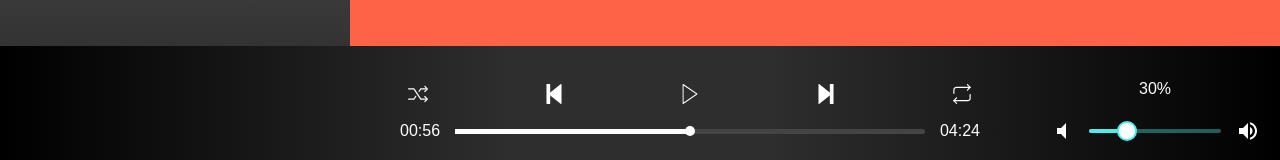
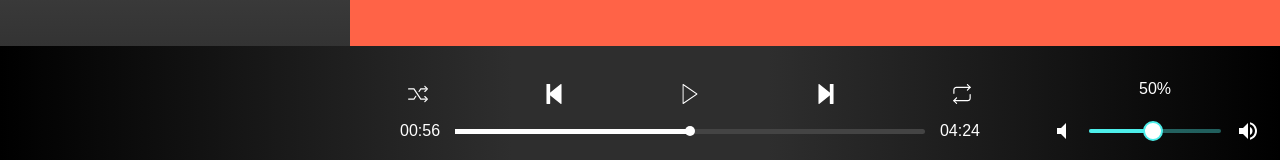
Before and after one commit to N-bred/react-music-player, a React (Create React App) app: page / in a window 1280 px wide. Shown: the part 634-794 px from the top of the page. Built offline with nearby package versions, Linux system fonts and the light colour scheme.

Commit message:
Added volume control

```diff
--- a/src/SecondDevelopment/components/VolumeSlider/VolumeSlider.jsx
+++ b/src/SecondDevelopment/components/VolumeSlider/VolumeSlider.jsx
@@ -4,11 +4,14 @@ import { Mute, HighVolume } from '../../icons'
 import ButtonSvg from '../ButtonSvg/ButtonSvg'
 import Slider from '@material-ui/core/Slider'
 import { withStyles } from '@material-ui/core'
+import { ACTIONS, useMediaPlayer } from '../../context/MediaPlayer'
 
 function VolumeSlider(props) {
-  const [value, setValue] = useState(30)
+  const mediaPlayer = useMediaPlayer()
+  const [value, setValue] = useState(mediaPlayer.state.volume * 100)
   const handleChange = (event, newValue) => {
     setValue(newValue)
+    mediaPlayer.dispatch({ type: ACTIONS.SET_VOLUME, payload: { volume: newValue / 100 } })
   }
   return (
     <StyledVolumeSlider className={props.className}>
```
